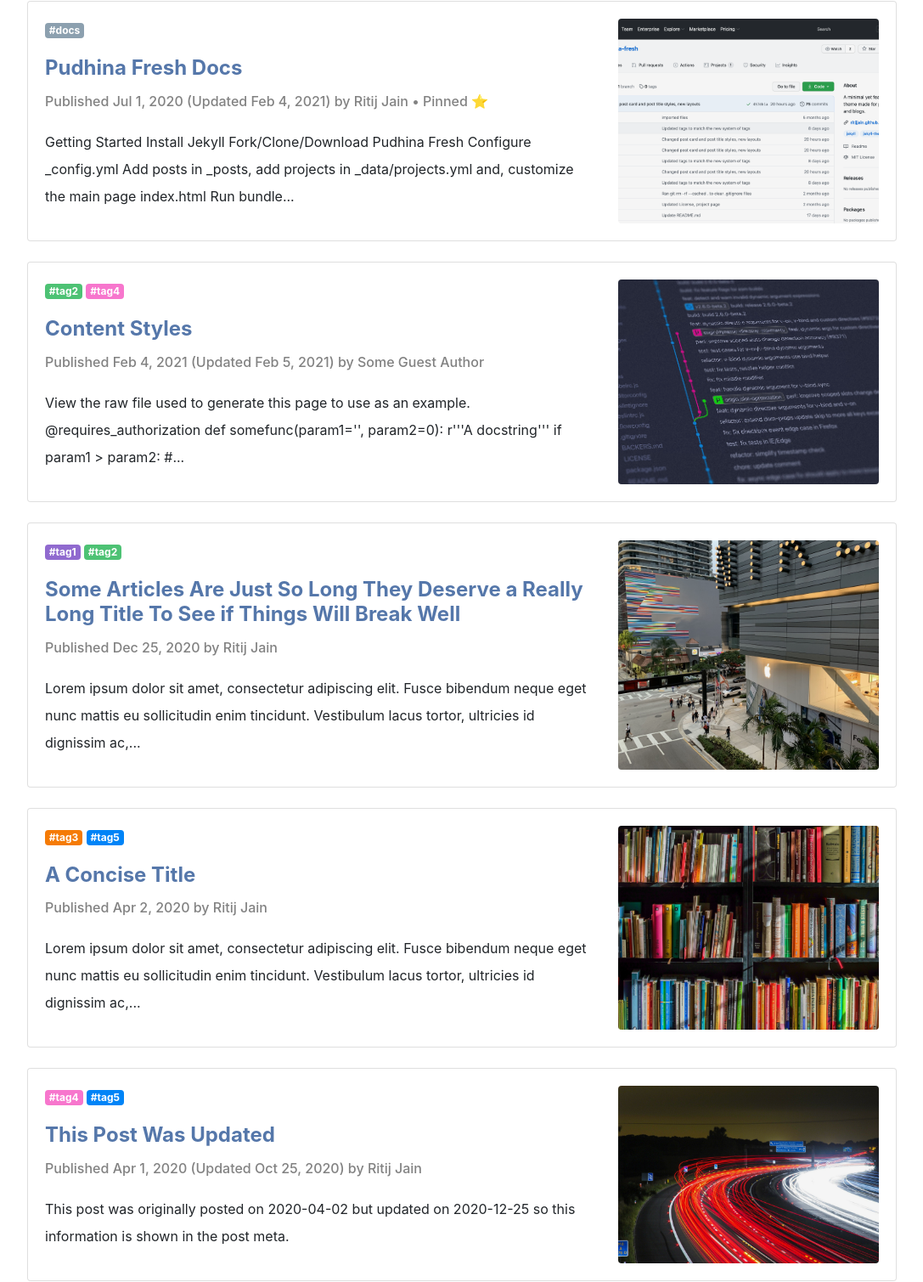
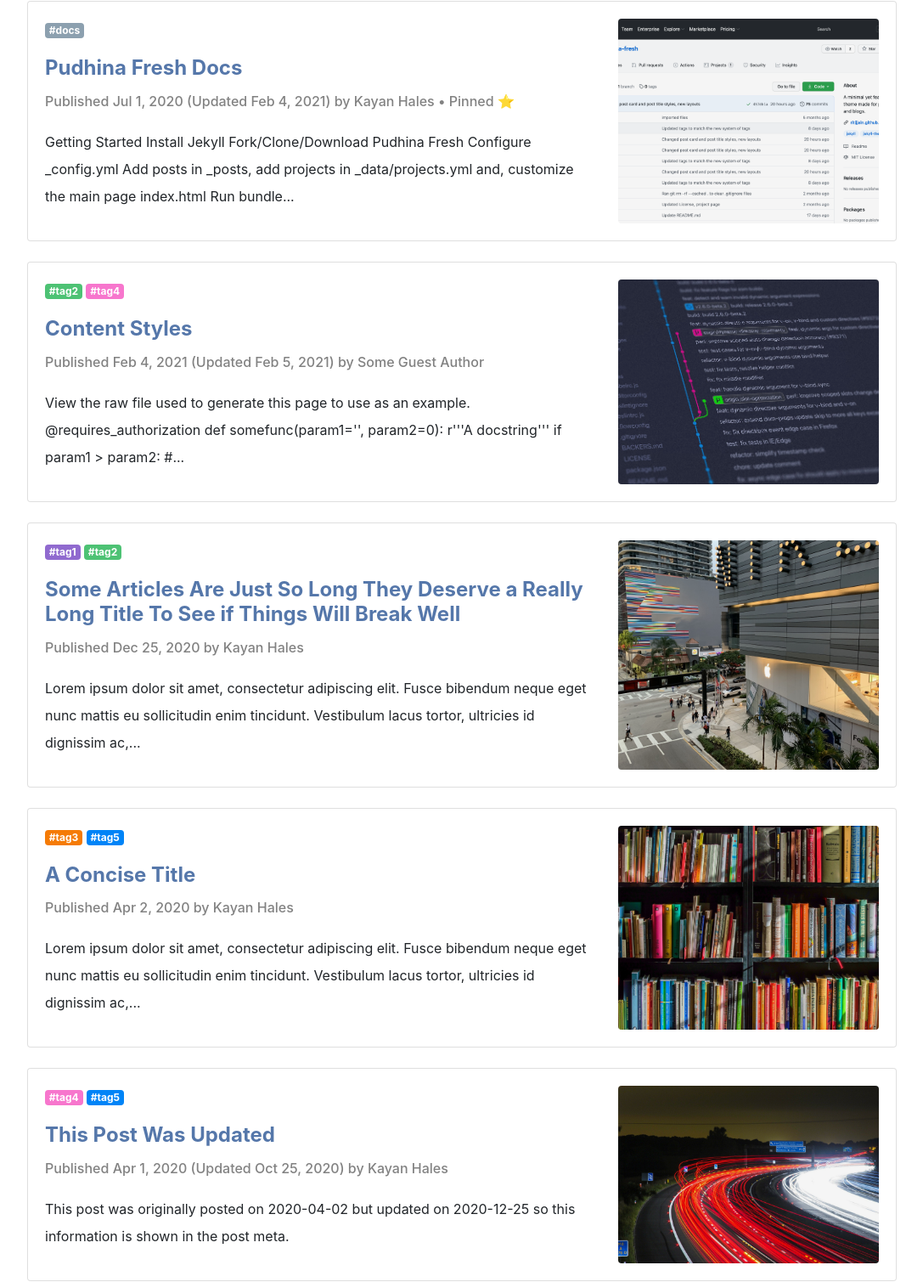
Before and after one commit to stackbit-projects/runner-converter-11436, a Jekyll site: the page built from pages/posts.html, in a window 1280 px wide. Shown: the part 335-1844 px from the top of the page at 85% size, without its empty margins (96-1183 px from the left). Built offline with Jekyll 4.4.1, drawn with Linux system fonts in a browser that asks for light colours; nearby versions of some CDN libraries; a style sheet for code colours, icons or effects is not loaded.

Commit message:
_config.yml: changed

```diff
--- a/_config.yml
+++ b/_config.yml
@@ -4,9 +4,9 @@ description: |
   Ever wanted to see how long it took you to run 1 mile if you ran 1.2 miles? This is a converter for miles, metres and seconds for runner.
 url: ''
 author:
-  name: Ritij Jain
+  name: Kayan Hales
   github: ritijjain/pudhina-fresh
-  linkedin: ritijjain
+  linkedin: kayanhales
   email: example@example.com
   homepage: 'https://ritijjain.com'
   twitter: null
```
